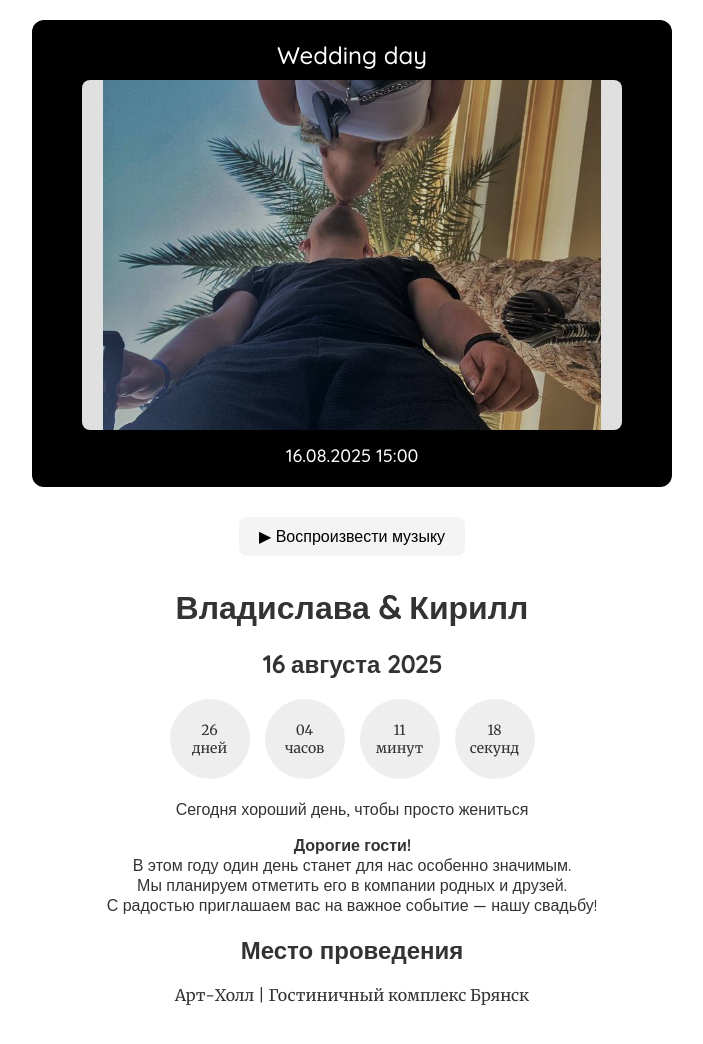
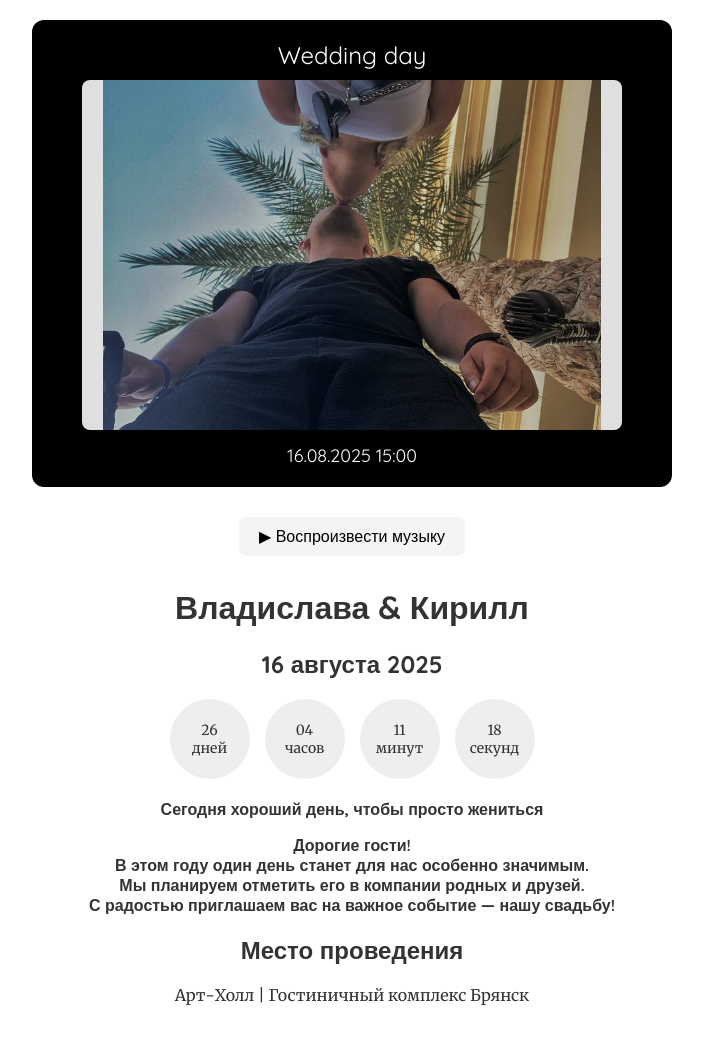
Before and after one commit to AnnaHackee/wedding-invite16, a plain HTML site: page index.html in a window 1280 px wide. Shown: the top 1044 px of the page, without its empty margins (288-991 px from the left). Drawn offline with Linux system fonts and the light colour scheme; grey boxes are pictures that could not be loaded.

Commit message:
Update index.html

```diff
--- a/index.html
+++ b/index.html
@@ -4,11 +4,12 @@
   <meta charset="UTF-8" />
   <meta name="viewport" content="width=device-width, initial-scale=1.0" />
   <title>Владислава и Кирилл</title>
-  <link href="https://fonts.googleapis.com/css2?family=Merriweather&family=Quicksand:wght@500&display=swap" rel="stylesheet" />
+  <!-- Подключаем Quicksand с весами 400, 500 и 700, а также Merriweather -->
+  <link href="https://fonts.googleapis.com/css2?family=Merriweather&family=Quicksand:wght@400;500;700&display=swap" rel="stylesheet" />
   <style>
     .date-style {
       font-family: 'Quicksand', sans-serif;
-      font-weight: normal;
+      font-weight: 700; /* жирный */
     }
 
     body {
@@ -133,7 +134,7 @@
 
   <p class="date-style">Сегодня хороший день, чтобы просто жениться</p>
   <p class="date-style">
-    <strong>Дорогие гости!</strong><br>
+    Дорогие гости!<br>
     В этом году один день станет для нас особенно значимым.<br>
     Мы планируем отметить его в компании родных и друзей.<br>
     С радостью приглашаем вас на важное событие — нашу свадьбу!
@@ -206,7 +207,9 @@
       e.preventDefault();
       const name = document.getElementById("name").value;
       const answer = document.getElementById("attendance").value;
-      const message = `📩 Новая заявка:\n👤 Имя: ${name}\n📅 Придёт: ${answer}`;
+      const message = `📩 Новая заявка:
+👤 Имя: ${name}
+📅 Придёт: ${answer}`;
 
       fetch("https://api.telegram.org/botYOUR_TOKEN/sendMessage", {
         method: "POST",
```
